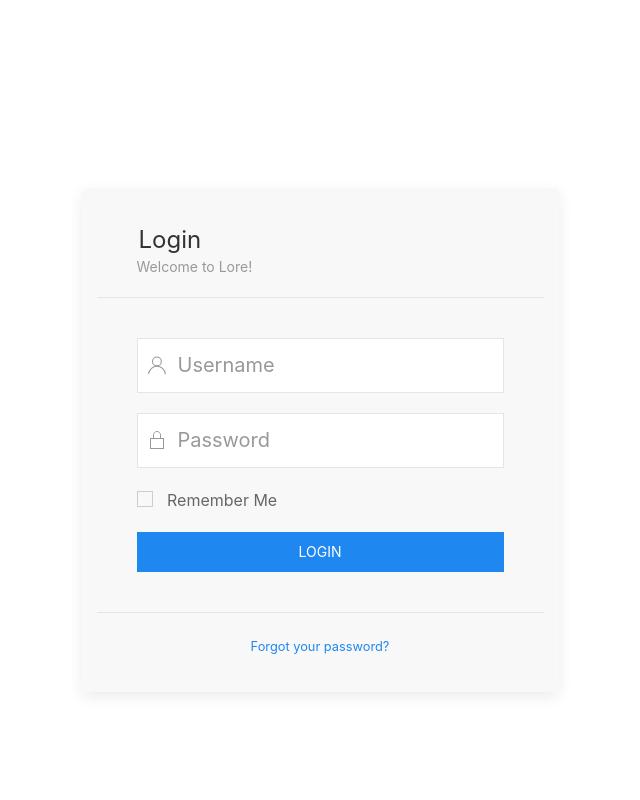
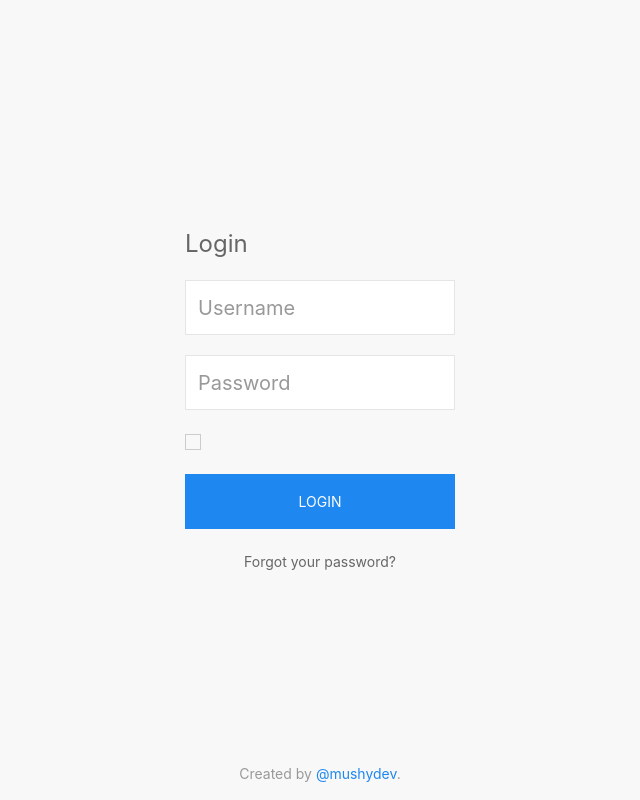
Before and after one commit to mushfikurr/edu-social-media, a Flask app: page /auth/login in a window 1280 px wide. Shown: the whole page, without its empty margins (320-960 px from the left). Run offline with Flask 2, Linux system fonts and the light colour scheme; parts of the project's set-up code (start-up, migrations or seed data) failed here and were passed over; some libraries are stand-ins or nearby versions.

Commit message:
New login pages, client sided  real-time validation

```diff
--- a/lore/auth/routes.py
+++ b/lore/auth/routes.py
@@ -60,7 +60,7 @@
         flash('Account created successfully!', 'info')
         return redirect(url_for('auth.login'))
     return render_template(
-        'register.html',
+        'auth/register.html',
         form=register_form,
         title='Register'
     )
--- a/lore/templates/auth/login.html
+++ b/lore/templates/auth/login.html
@@ -1,69 +1,112 @@
-
-{% extends "main/layout.html" %}
-{% block content %}
-<!-- Login page -->
-<div class="uk-container">
-    <div class="uk-flex uk-flex-center uk-flex-middle" uk-height-viewport="offset-top: true; offset-bottom: 10%;">
-        <div class="uk-card uk-card-default uk-border-rounded uk-background-muted uk-padding-small" uk-scrollspy="cls:uk-animation-slide-bottom-small">
-            <!-- Form -->
-            <form method="POST" action="" class="uk-form-stacked">
+<!DOCTYPE html>
+<html lang="en">
+    <head>
+        <title></title>
+        <meta charset="UTF-8">
+        <meta name="viewport" content="width=device-width, initial-scale=1">
+        <link rel="stylesheet" href="https://cdnjs.cloudflare.com/ajax/libs/uikit/3.0.0-rc.11/css/uikit.min.css"/>
+        <script src="https://ajax.googleapis.com/ajax/libs/jquery/3.3.1/jquery.min.js"></script>
+        <script src="//cdnjs.cloudflare.com/ajax/libs/jquery-form-validator/2.3.26/jquery.form-validator.min.js"></script>
+    </head>
+    <body>
+        <div class="uk-flex uk-flex-center uk-flex-middle uk-background-muted uk-height-viewport">
+			<div class="uk-position-bottom-center uk-position-small uk-visible@m">
+				<span class="uk-text-small uk-text-muted">Created by <a>@mushydev</a>.</span>
+			</div>
+			<div class="uk-width-medium uk-padding-small">
+                {% with messages = get_flashed_messages(with_categories=true) %}
+                {% if messages %}
+                        {% for category, message in messages %}
+                            <script>
+                                UIkit.notification({message: "{{ message }}", status: "{{ category }}", timeout: 3000})
+                            </script>
+                        {% endfor %}
+                    {% endif %}
+                {% endwith %}
+				<form method="POST" action="">
                     {{ form.hidden_tag() }}
 					<fieldset class="uk-fieldset">
-                        <div class="uk-card-header">
-                            <legend class="uk-card-title uk-margin-remove-bottom">Login</legend>
-                            <p class="uk-text-meta uk-margin-remove-top">Welcome to Lore!</p>
+						<legend class="uk-legend">Login</legend>
+						<div class="uk-margin">
+							<div class="uk-inline uk-width-1-1">
+                                {{ form.username(
+                                        **{
+                                            'class': 'uk-input uk-form-large',
+                                            'type': 'text',
+                                            'data-validation': 'length',
+                                            'data-validation-length': '3-16',
+                                            'placeholder': 'Username'
+                                        }
+                                    )
+                                }}
 							</div>
-                    <div class="uk-card-body">
-                        <!-- Email -->
-                        <div class="uk-margin">
-                            {% if form.username.errors %}
-                                <div class="uk-inline">
-                                    <span class="uk-form-icon uk-form-icon" data-uk-icon="icon: user"></span>
-                                    {% for error in form.username.errors %}
-                                        {{ form.username( **{'class': 'uk-input uk-form-large uk-form-danger', 'placeholder': form.username.label.text, 'uk-tooltip': 'title: ' + error + '; pos: right;'} )}}
-                                    {% endfor %}
-                                </div>
-                            {% else %}
-                                <div class="uk-inline">
-                                    <span class="uk-form-icon uk-form-icon" data-uk-icon="icon: user"></span>
-                                    {{ form.username( **{'class': 'uk-input uk-form-large', 'placeholder': form.username.label.text} ) }}
-                                </div>
-                            {% endif %}
-                        </div>
-                        <!-- Password -->
-                        <div class="uk-margin">
-                            {% if form.password.errors %}
-                                <div class="uk-inline">
-                                    <span class="uk-form-icon uk-form-icon" data-uk-icon="icon: lock"></span>
-                                    {% for error in form.password.errors %}
-                                        {{ form.password( **{'class': 'uk-input uk-form-large uk-form-danger', 'placeholder': form.password.label.text, 'uk-tooltip': 'title: ' + error + '; pos: right;'} )}}
-                                    {% endfor %}
-                                </div>
-                            {% else %}
-                                <div class="uk-inline">
-                                    <span class="uk-form-icon uk-form-icon" data-uk-icon="icon: lock"></span>
-                                    {{ form.password( **{'class': 'uk-input uk-form-large', 'placeholder': form.password.label.text} ) }}
-                                </div>
-                            {% endif %}
-                        </div>
-                        <!-- Remember Me -->
-                        <div class="uk-margin">
-                            {{ form.remember( **{'class': 'uk-checkbox uk-margin-small-right', 'type': 'checkbox'} ) }}
-                            {{ form.remember.label() }}
 						</div>
 						<div class="uk-margin">
-                            {{ form.submit(class='uk-button uk-button-medium uk-button-primary uk-text-uppercase uk-width-1-1') }}
+							<div class="uk-inline uk-width-1-1">
+								{{ form.password(
+                                        **{
+                                            'class': 'uk-input uk-form-large',
+                                            'type': 'password',
+                                            'data-validation': 'required',
+                                            'placeholder': 'Password'
+                                        }
+                                    )
+                                }}
 							</div>
 						</div>
-                    <div class="uk-card-footer">
-                        <!-- Forget -->
-                        <div class="uk-margin uk-text-center">
-                                <span class="uk-text-muted"><small><a href="#">Forgot your password?</a></small></span>
+
+						<div class="uk-margin">
+                            {{ form.remember(
+                                    **{
+                                        'class': 'uk-checkbox',
+                                        'type': 'checkbox',
+                                        'title': 'Remember Me'
+                                    }
+                                )
+                            }}
 						</div>
+						<div class="uk-margin">
+                            {{ form.submit(
+                                **{
+                                    'class': 'uk-button uk-button-primary uk-button-primary uk-button-large uk-width-1-1'
+                                }
+                            ) }}
 						</div>
 					</fieldset>
 				</form>
+				<div>
+					<div class="uk-text-center">
+						<a class="uk-link-reset uk-text-small" data-uk-toggle="target: #recover;animation: uk-animation-slide-top-small">Forgot your password?</a>
+					</div>
+					<div class="uk-margin-small-top" id="recover" hidden>
+						<form action="login.html">
+
+							<div class="uk-margin-small">
+								<div class="uk-inline uk-width-1-1">
+									<span class="uk-form-icon uk-form-icon-flip" data-uk-icon="icon: mail"></span>
+									<input class="uk-input" placeholder="E-mail" required type="text">
+								</div>
+							</div>
+							<div class="uk-margin-small">
+								<button type="submit" class="uk-button uk-button-primary uk-button-primary uk-width-1-1">SEND PASSWORD</button>
+							</div>
+
+                        </form>
+                        <script>
+                                $.validate({
+                                  lang: 'en',
+                                  errorElementClass: 'uk-form-danger',
+                                  errorMessageClass: 'uk-text-danger'
+                                });
+                        </script>
 					</div>
 				</div>
 			</div>
-{% endblock content %}
+		</div>
+
+        <script src="https://cdnjs.cloudflare.com/ajax/libs/uikit/3.0.0-rc.11/js/uikit.min.js"
+                integrity="sha256-uIoU015jY2XsmbFtIjpet+eU+0GM/Y+zaGlNngZTKuw=" crossorigin="anonymous"></script>
+        <script src="https://cdnjs.cloudflare.com/ajax/libs/uikit/3.0.0-rc.11/js/uikit-icons.min.js"
+                integrity="sha256-92V223qt9YYY7xHag8ctb7dvCKnK5sv/psCFHnAtZoU=" crossorigin="anonymous"></script>
+    </body>
+</html>
```
Lines whose indentation alone changed are shown as unchanged.
